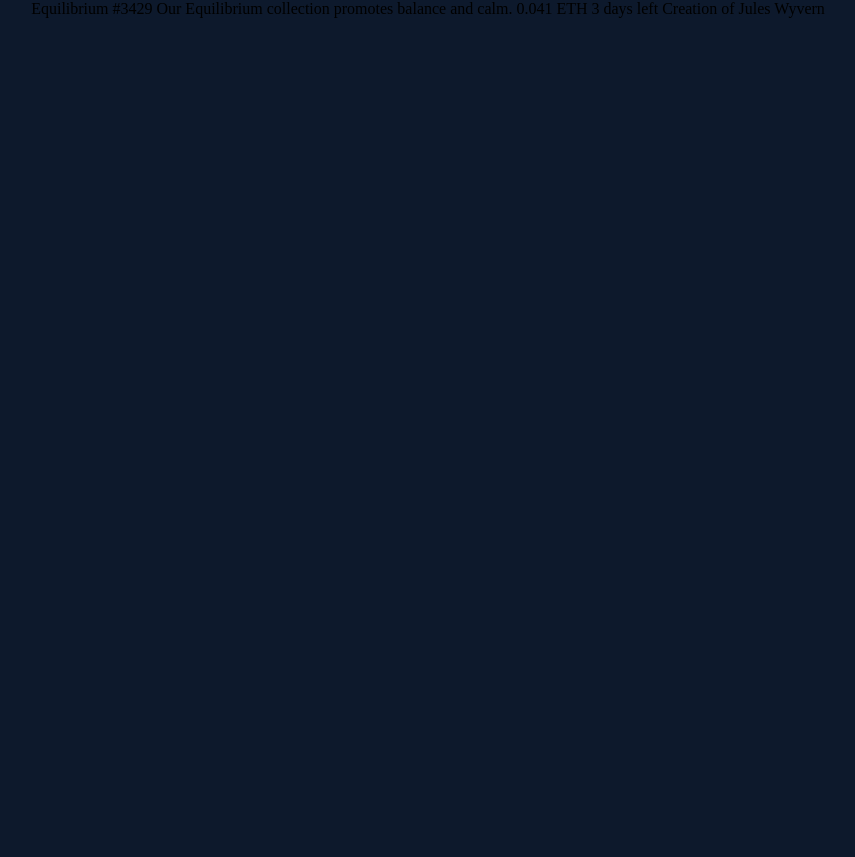
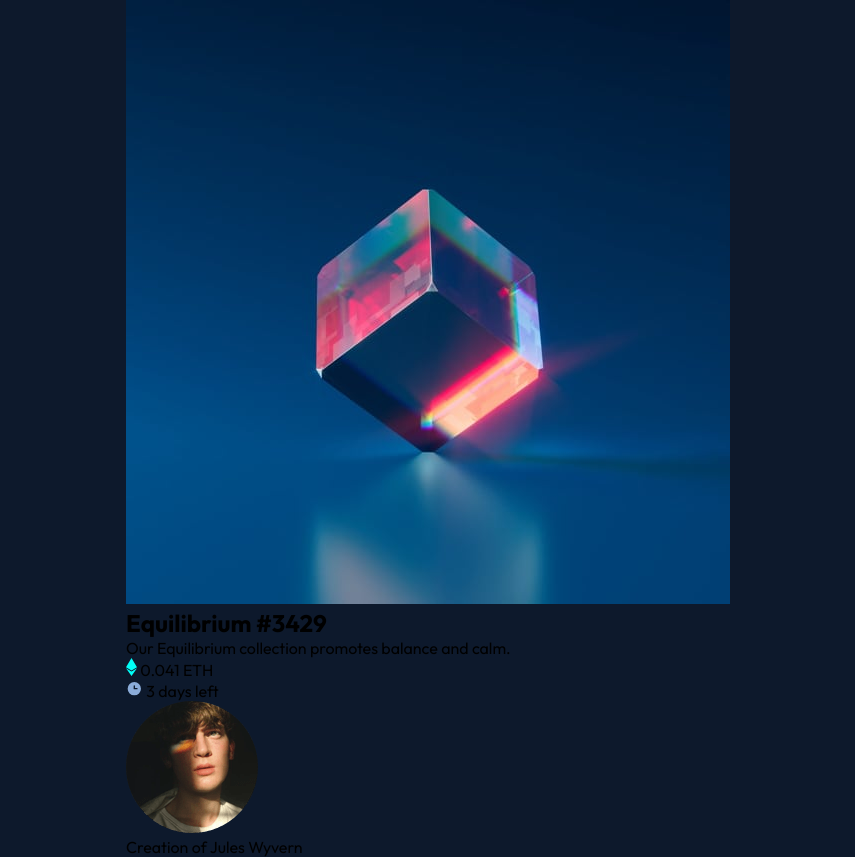
Before and after one commit to olaide-hok/nft-preview-card, a website: page index.html in a window 1280 px wide. Shown: the whole page, without its empty margins (212-1067 px from the left). Before the commit the page ends 800 px from the top, so only its background shows below. Drawn offline with Linux system fonts and the light colour scheme.

Commit message:
structure html layout

```diff
--- a/index.html
+++ b/index.html
@@ -1,22 +1,55 @@
-<!DOCTYPE html>
+<!doctype html>
 <html lang="en">
   <head>
-        <meta charset="UTF-8" />
-        <meta name="viewport" content="width=device-width, initial-scale=1.0" />
+    <meta charset="UTF-8">
+    <meta name="viewport" content="width=device-width, initial-scale=1.0">
     <!-- displays site properly based on user's device -->
 
     <link
       rel="icon"
       type="image/png"
       sizes="32x32"
-            href="./images/favicon-32x32.png" />
-        <link rel="stylesheet" href="./styles/normalize.css" />
-        <link rel="stylesheet" href="./styles/styles.css" />
+      href="./images/favicon-32x32.png"
+    >
+    <link rel="preconnect" href="https://fonts.googleapis.com">
+    <link rel="preconnect" href="https://fonts.gstatic.com" crossorigin>
+    <link
+      href="https://fonts.googleapis.com/css2?family=Outfit:wght@100..900&display=swap"
+      rel="stylesheet"
+    >
+    <link rel="stylesheet" href="./styles/normalize.css">
+    <link rel="stylesheet" href="./styles/styles.css">
 
     <title>Frontend Mentor | NFT preview card component</title>
   </head>
   <body>
-        Equilibrium #3429 Our Equilibrium collection promotes balance and calm.
-        0.041 ETH 3 days left Creation of Jules Wyvern
+    <main class="container">
+      <div class="nft">
+        <div class="nft__image">
+          <img src="./images/image-equilibrium.jpg" alt="nft equilibrium">
+        </div>
+        <div class="nft__content">
+          <h2 class="nft__content--title">Equilibrium #3429</h2>
+          <p class="nft__content--desc">
+            Our Equilibrium collection promotes balance and calm.
+          </p>
+          <div class="nft__content--info">
+            <div class="nft__content--info_eth">
+              <img src="./images/icon-ethereum.svg" alt="ethereum">
+              <span> 0.041 ETH </span>
+            </div>
+            <div class="nft__content--info_duration">
+              <img src="./images/icon-clock.svg" alt="clock">
+              <span> 3 days left </span>
+            </div>
+          </div>
+
+          <div class="nft__content--avatar">
+            <img src="./images/image-avatar.png" alt="jules wyvern">
+            <p>Creation of <span> Jules Wyvern </span></p>
+          </div>
+        </div>
+      </div>
+    </main>
   </body>
 </html>
```
Lines whose indentation alone changed are shown as unchanged.
